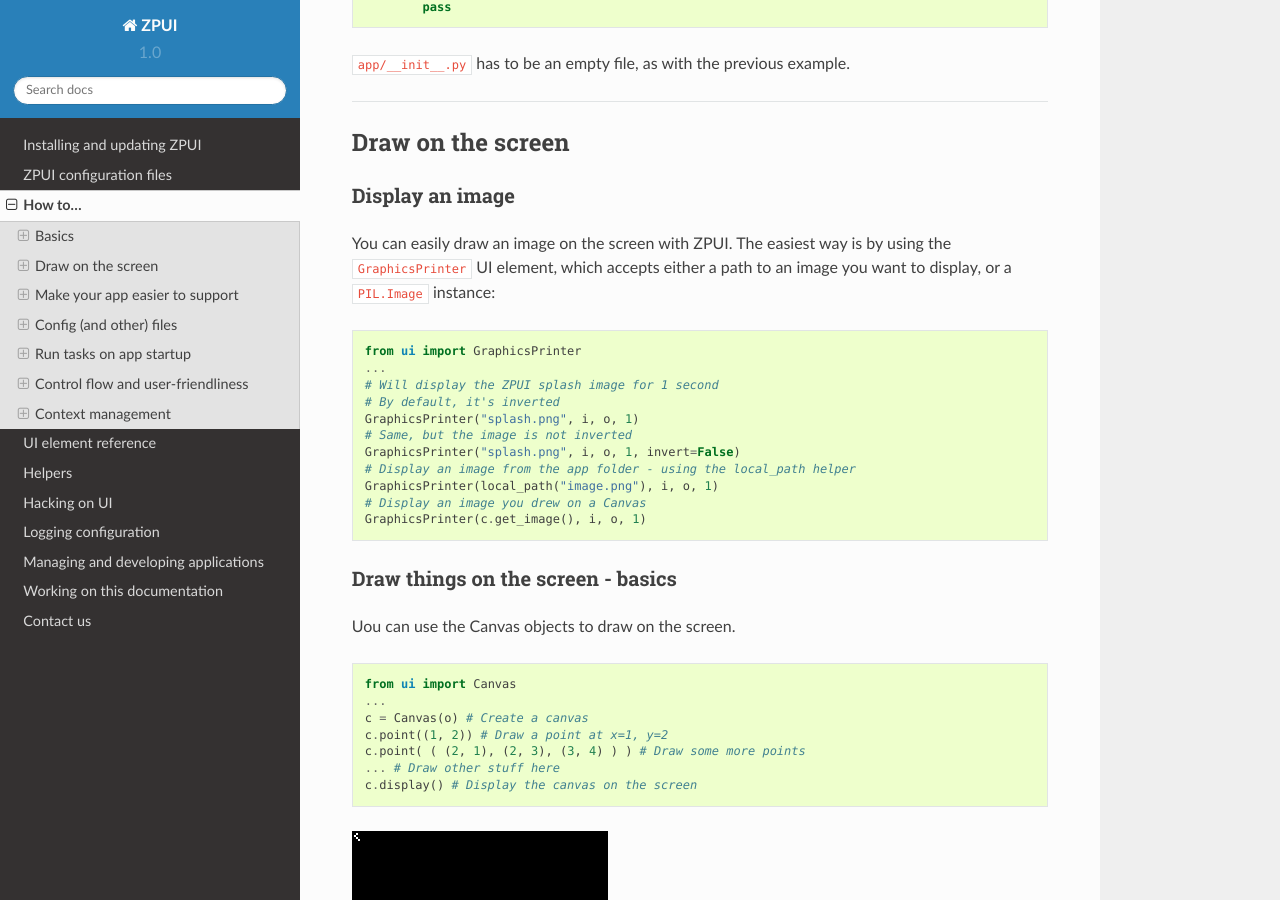
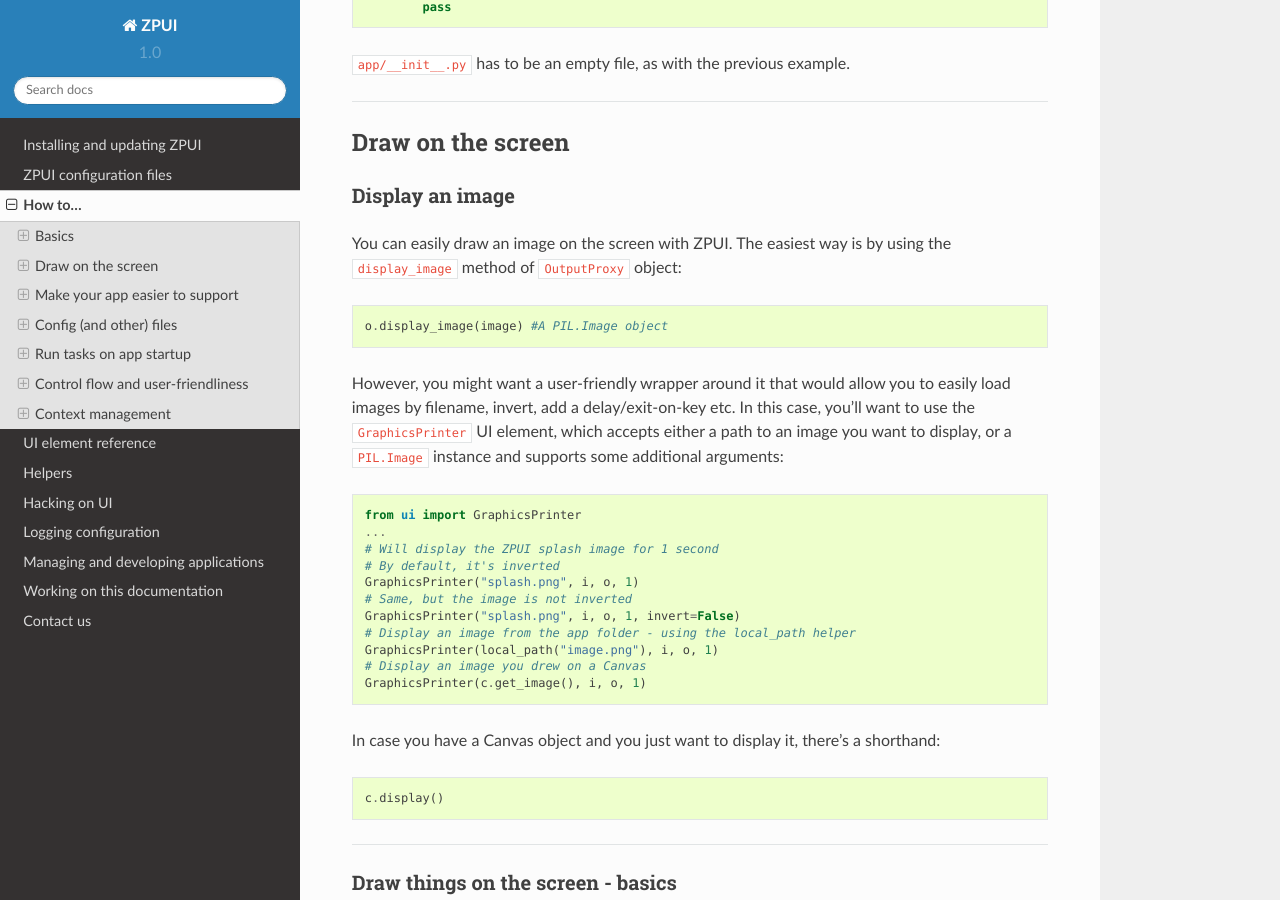
Before and after one commit to CRImier/pyLCI, a Sphinx documentation site: the page built from docs/howto.rst, in a window 1280 px wide and 900 px high, scrolled down 1749 px. Built offline with Sphinx 7.4.7 and the Read the Docs theme 2.0.0, drawn with Linux system fonts in a browser that asks for light colours.

Commit message:
Adding notes on displaying images to howto

```diff
--- a/docs/howto.rst
+++ b/docs/howto.rst
@@ -68,8 +68,17 @@ Display an image
 ----------------
 
 You can easily draw an image on the screen with ZPUI. The easiest way is
-by using the ``GraphicsPrinter`` UI element, which accepts either a path
-to an image you want to display, or a ``PIL.Image`` instance:
+by using the ``display_image`` method of ``OutputProxy`` object:
+
+.. code-block:: python
+
+    o.display_image(image) #A PIL.Image object
+
+However, you might want a user-friendly wrapper around it that would allow
+you to easily load images by filename, invert, add a delay/exit-on-key etc.
+In this case, you'll want to use the ``GraphicsPrinter`` UI element, which
+accepts either a path to an image you want to display, or a ``PIL.Image``
+instance and supports some additional arguments:
 
 .. code-block:: python
 
@@ -84,6 +93,15 @@ to an image you want to display, or a ``PIL.Image`` instance:
     GraphicsPrinter(local_path("image.png"), i, o, 1)
     # Display an image you drew on a Canvas
     GraphicsPrinter(c.get_image(), i, o, 1)
+
+In case you have a Canvas object and you just want to display it, there's
+a shorthand:
+
+.. code-block:: python
+
+    c.display()
+
+------------
 
 Draw things on the screen - basics
 ----------------------------------
```
